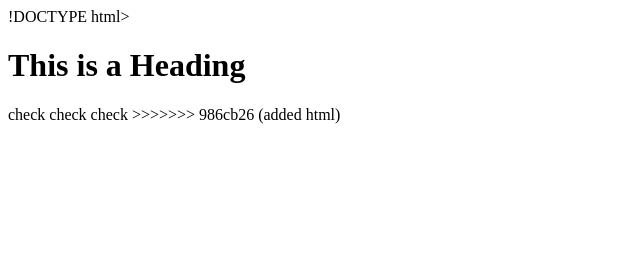
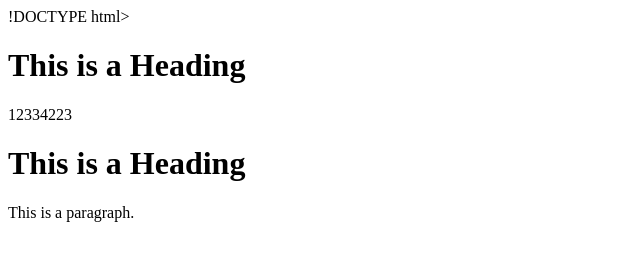
Before and after one commit to ADolkun/Git, a plain HTML site: page index.html in a window 1280 px wide. Shown: the whole page, without its empty margins (0-640 px from the left). Drawn offline with Linux system fonts and the light colour scheme.

Commit message:
Update index.html

```diff
--- a/index.html
+++ b/index.html
@@ -6,8 +6,10 @@
 <body>
 
 	<h1>This is a Heading</h1>
-   check check check
+12334223
 
 </body>
-</html>
->>>>>>> 986cb26 (added html)
+<h1>This is a Heading</h1>
+<p>This is a paragraph.</p>
+
+  </body>
```
Also changed, not shown: 1 other file.
